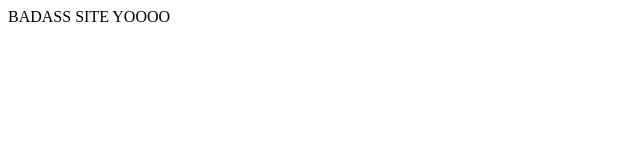
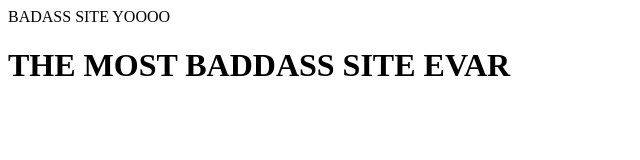
Before and after one commit to gavinossenx/BADDASS, a plain HTML site: page index.html in a window 1280 px wide. Shown: the whole page, without its empty margins (0-640 px from the left). Drawn offline with Linux system fonts and the light colour scheme.

Commit message:
H1 change

```diff
--- a/index.html
+++ b/index.html
@@ -8,5 +8,6 @@
 </head>
 <body>
   BADASS SITE YOOOO
+  <h1>THE MOST BADDASS SITE EVAR</h1>
 </body>
 </html>
```
